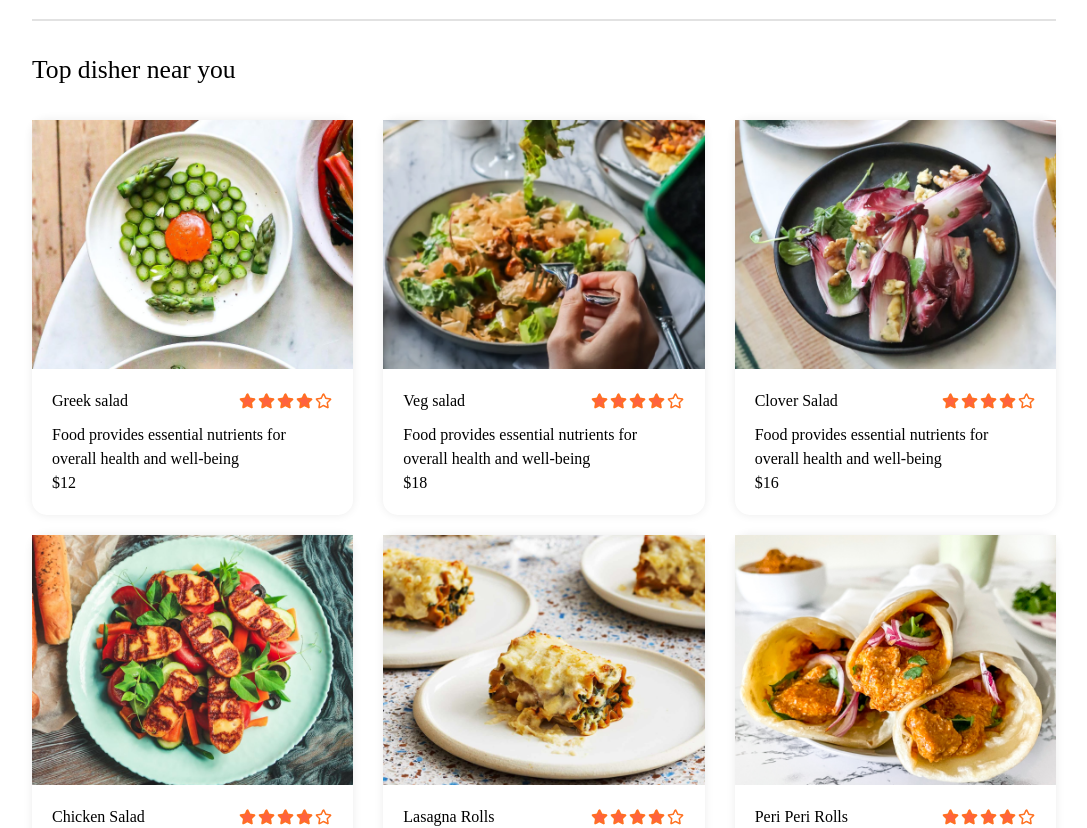
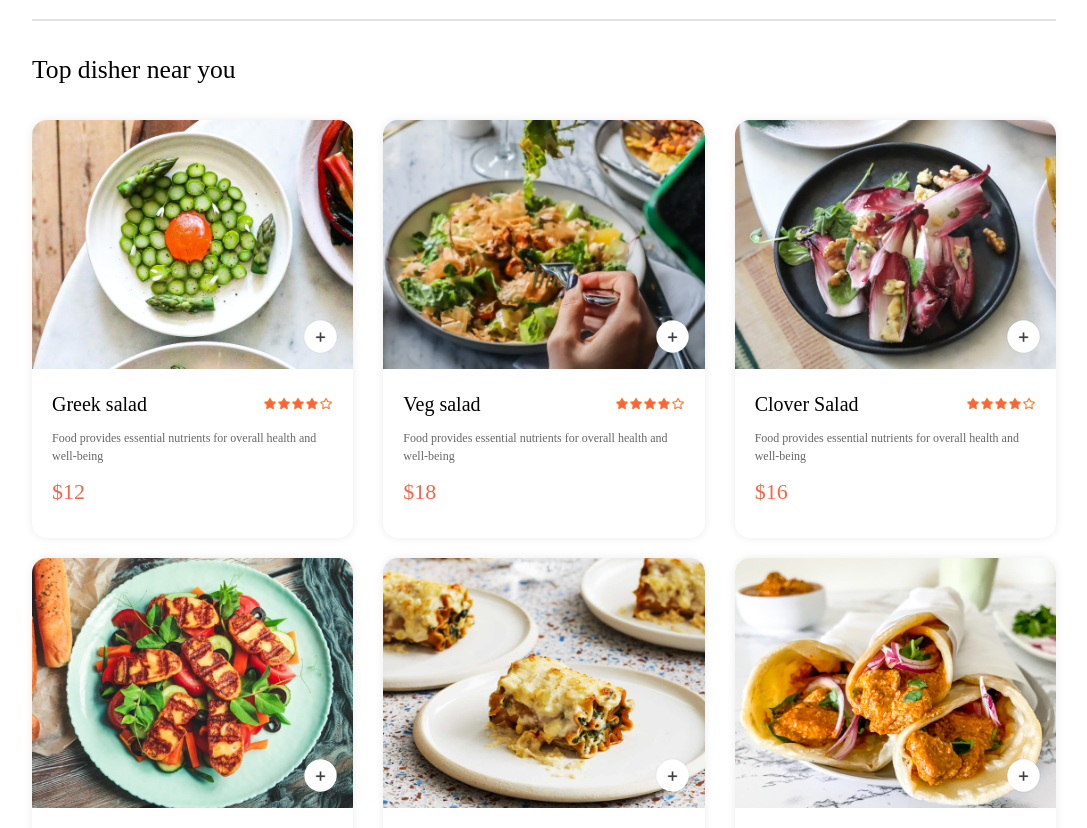
Before and after one commit to Niteshpandey80/FoodBuyingApp, a React (Vite) app in the folder shopping/: page / in a window 1280 px wide. Shown: the part 840-1668 px from the top of the page, without its empty margins (96-1183 px from the left). Built offline with nearby package versions, Linux system fonts and the light colour scheme.

Commit message:
adding increment descriment

```diff
--- a/shopping/src/components/FoodItem/FoodItem.css
+++ b/shopping/src/components/FoodItem/FoodItem.css
@@ -19,3 +19,42 @@
  align-items: center;
 margin-bottom: 10px;
 }
+.food-item-name-rating p {
+    font-size: 20px;
+    font-width: 500;
+}
+.food-item-name-rating img{
+    width: 70px;
+}
+.food-item-desc{
+    color: #676767;
+    font-size: 12px;
+}
+.food-item-price{
+    color: tomato;
+    font-size: 22px;
+    font-width: 500;
+    margin: 10px 0px;
+}
+.food-item-img-container{
+    position: relative;
+}
+.food-item-img-container .add{
+    width: 35px;
+    position: absolute;
+    bottom: 15px;
+    right: 15px;
+    cursor: pointer;
+    border-radius: 50%;
+}
+.food-item-container{
+    position: absolute;
+    bottom: 15px;
+    right: 15px;
+    display: flex;
+    align-items: center;
+    gap: 10px;
+    padding: 6px;
+    border-radius: 50px;
+    background-color: white;
+}
--- a/shopping/src/components/FoodItem/FoodItem.jsx
+++ b/shopping/src/components/FoodItem/FoodItem.jsx
@@ -1,12 +1,21 @@
-import React from 'react'
+import React, { useState } from 'react'
 import './FoodItem.css'
 import { assets } from '../../assets/frontend_assets/assets'
 
 const FoodItem = ({id , name , price , description , image}) => {
+  const [itemCount , setItemCount ] = useState(0);
+
   return (
     <div className='food-item'>
        <div className='food-item-img-container'>
-        <img src={image} alt="" />
+        <img className='food-item-image' src={image} alt="" />
+        {
+          !itemCount ? <img className='add' onClick={()=>setItemCount(prev=>prev+1)} src={assets.add_icon_white} alt="" /> : <div className='food-item-container'>
+             <img onClick={()=>setItemCount(prev=>prev-1)} src={assets.remove_icon_red} alt="" />
+             <p>{itemCount}</p>
+             <img onClick={()=>setItemCount(prev=>prev+1)} src={assets.add_icon_green} alt="" />
+          </div>
+        }
        </div>
        <div className='food-item-info'>
         <div className='food-item-name-rating'>
```
